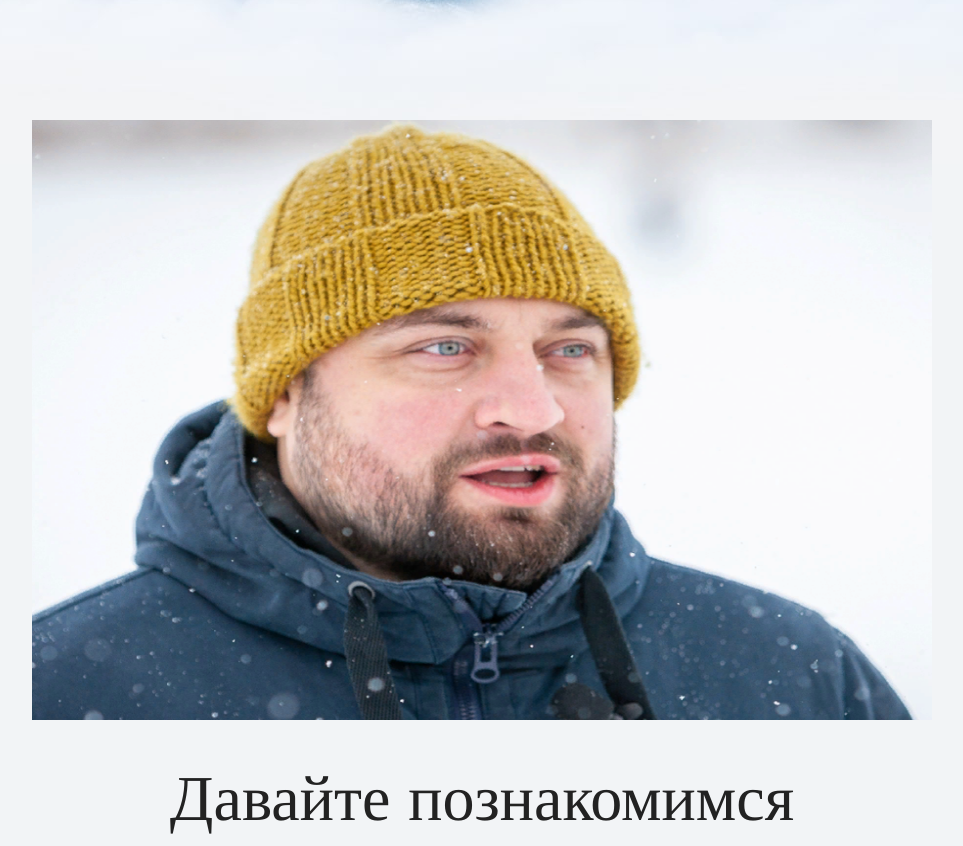
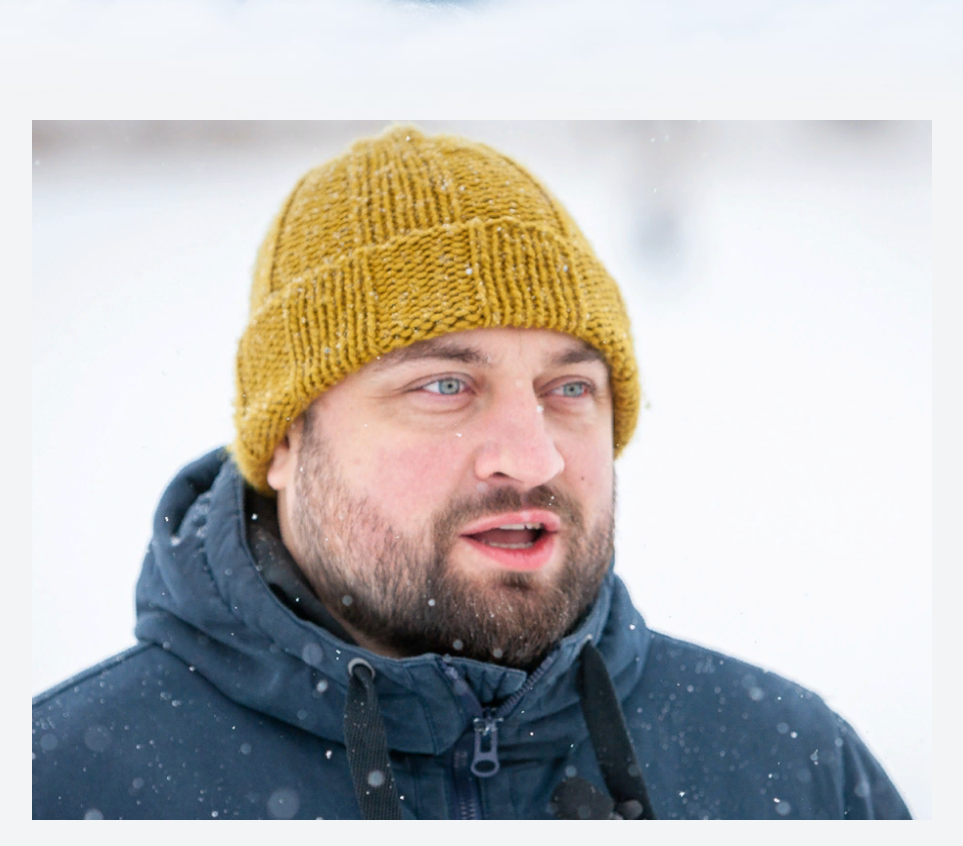
Before and after one commit to Lextukol/my-site, a plain HTML site: page index.html in a window 1280 px wide. Shown: the part 916-1762 px from the top of the page, without its empty margins (158-1121 px from the left). Drawn offline with nearby package versions, Linux system fonts and the light colour scheme.

Commit message:
изменяет размер фото

```diff
--- a/index.html
+++ b/index.html
@@ -23,7 +23,7 @@
 
     <section class="intro">
       <figure class="user-image">
-        <img src="files/Рисунок1.png" width="900" height="600" alt="Фото Алексея Замжицкого">
+        <img src="files/Рисунок1.png" width="900" height="700" alt="Фото Алексея Замжицкого">
       </figure>
       <h2 class="subheading">Давайте познакомимся</h2>
         <div class="container">
```
